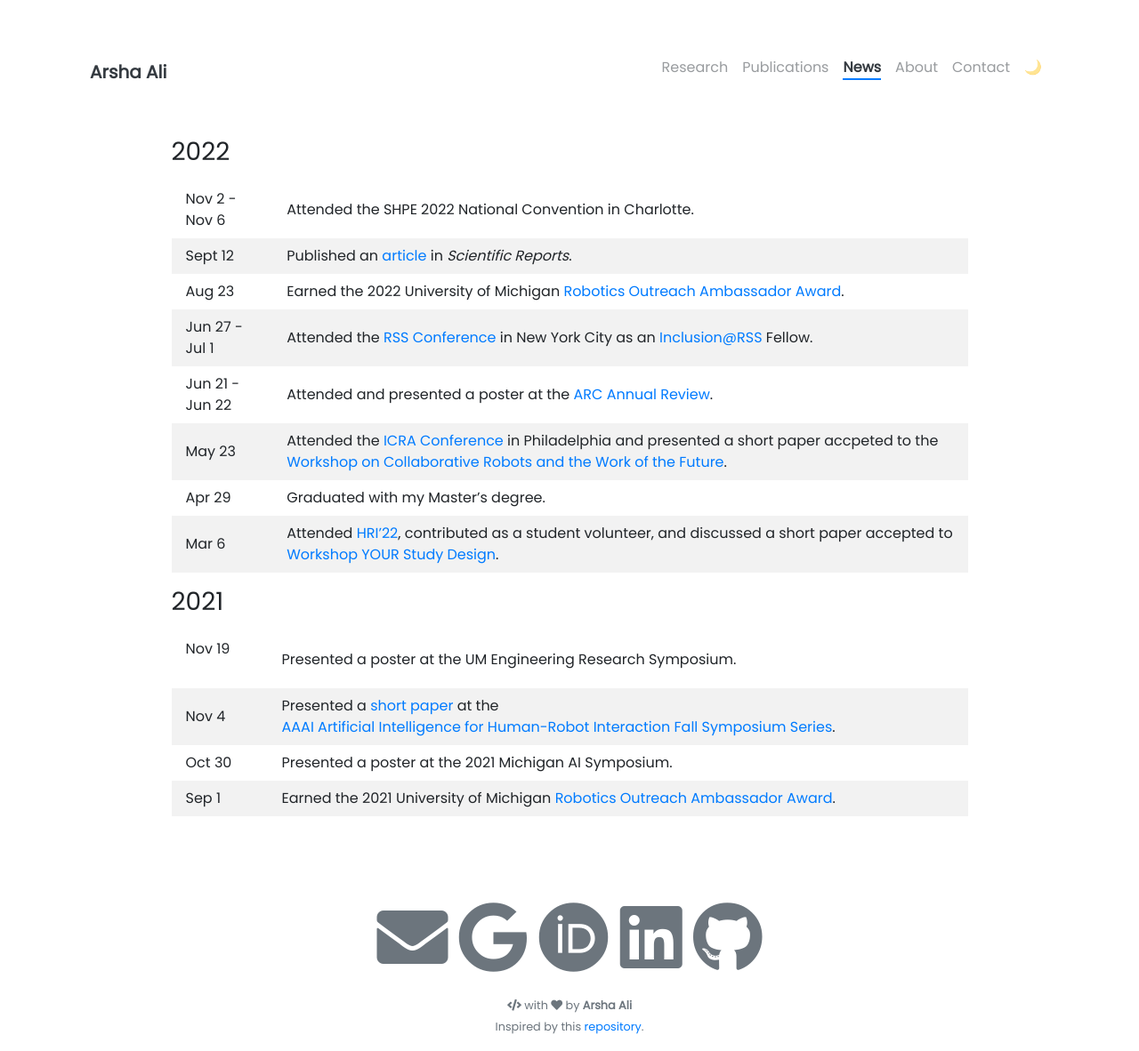
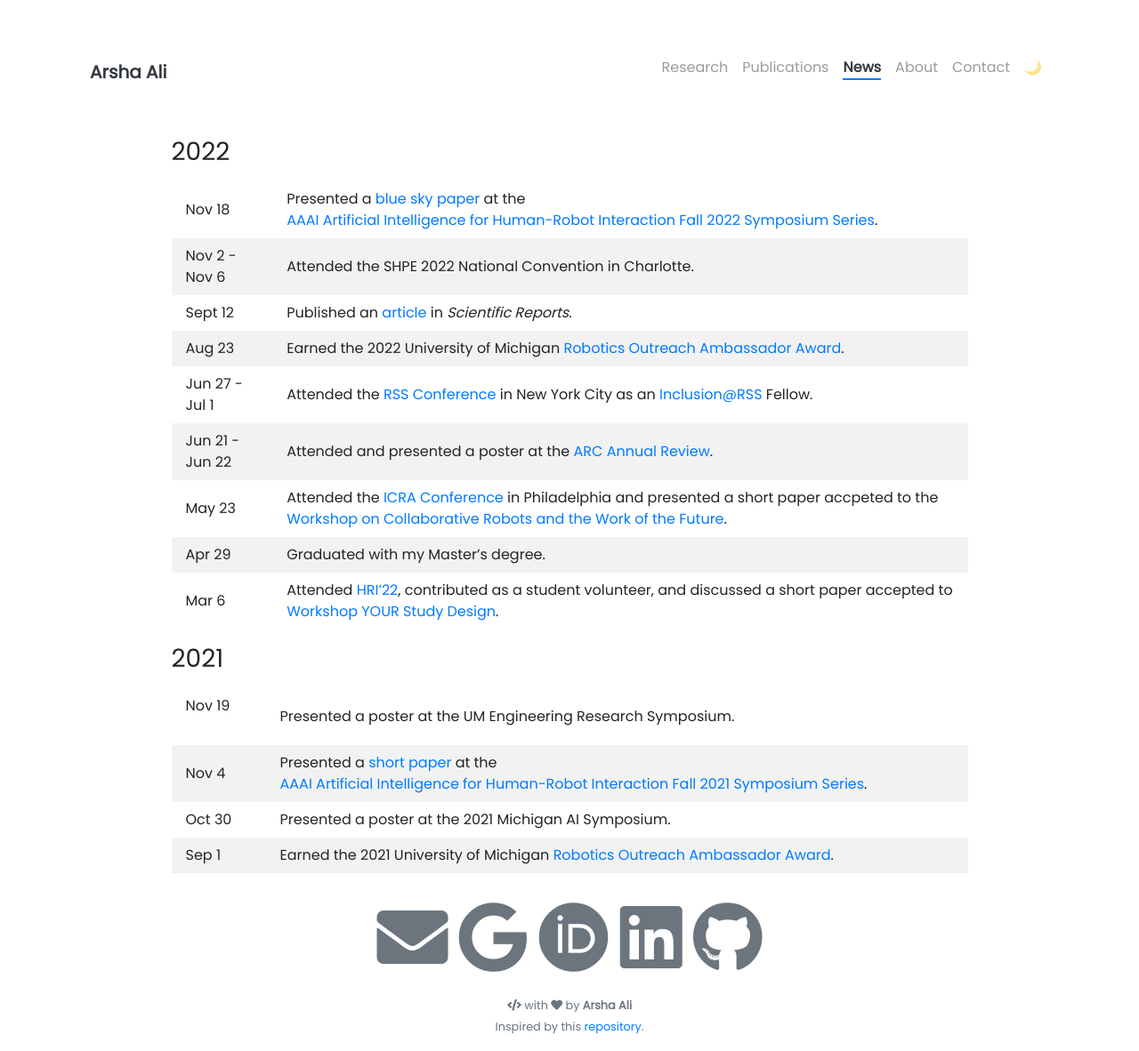
Before and after one commit to arshaali/arshaali.github.io, a Jekyll site: the page built from pages/news.md, in a window 1280 px wide and 1182 px high. Shown: the whole window at 89% size. Built offline with Jekyll 4.4.1, drawn with Linux system fonts in a browser that asks for light colours; nearby versions of some CDN libraries.

Commit message:
Update news.md

```diff
--- a/pages/news.md
+++ b/pages/news.md
@@ -14,6 +14,7 @@ td, th {
 
 ### 2022
 
+Nov 18 | Presented a [blue sky paper](https://arxiv.org/pdf/2210.03259.pdf) at the [AAAI Artificial Intelligence for Human-Robot Interaction Fall 2022 Symposium Series](https://ai-hri.github.io/2022/#home).
 Nov 2 - Nov 6 | Attended the SHPE 2022 National Convention in Charlotte.
 Sept 12 | Published an [article](https://www.nature.com/articles/s41598-022-19140-5) in _Scientific Reports_.
 Aug 23 | Earned the 2022 University of Michigan [Robotics Outreach Ambassador Award](https://robotics.umich.edu/2022/the-2022-robotics-outreach-ambassadors/?utm_campaign=Michigan%20Robotics%20Newsletter&utm_medium=email&utm_source=Revue%20newsletter).
@@ -27,6 +28,6 @@ Mar 6 &nbsp; &nbsp; &nbsp; &nbsp; | Attended [HRI'22](https://humanrobotinteract
 ### 2021
 
 Nov 19 &nbsp; &nbsp; &nbsp; &nbsp; | Presented a poster at the UM Engineering Research Symposium.
-Nov 4        | Presented a [short paper](https://deepblue.lib.umich.edu/handle/2027.42/170403) at the [AAAI Artificial Intelligence for Human-Robot Interaction Fall Symposium Series](https://ai-hri.github.io/2021/#home).
+Nov 4        | Presented a [short paper](https://deepblue.lib.umich.edu/handle/2027.42/170403) at the [AAAI Artificial Intelligence for Human-Robot Interaction Fall 2021 Symposium Series](https://ai-hri.github.io/2021/#home).
 Oct 30       | Presented a poster at the 2021 Michigan AI Symposium.
 Sep 1        | Earned the 2021 University of Michigan [Robotics Outreach Ambassador Award](https://robotics.umich.edu/2021/announcing-the-2021-robotics-outreach-ambassadors/#:~:text=In%20honor%20of%20their%20work,Kevin%20Lieberman).
```
